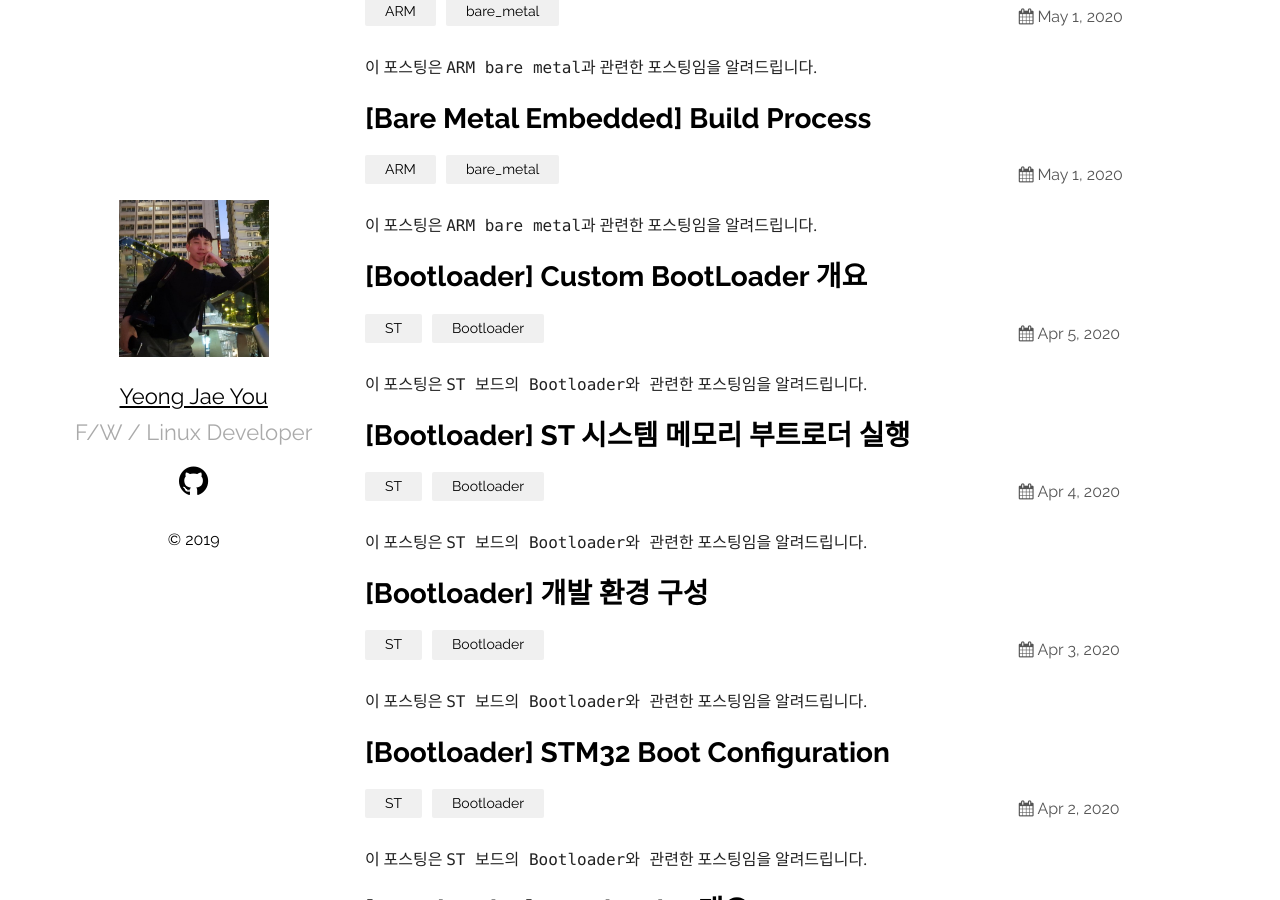
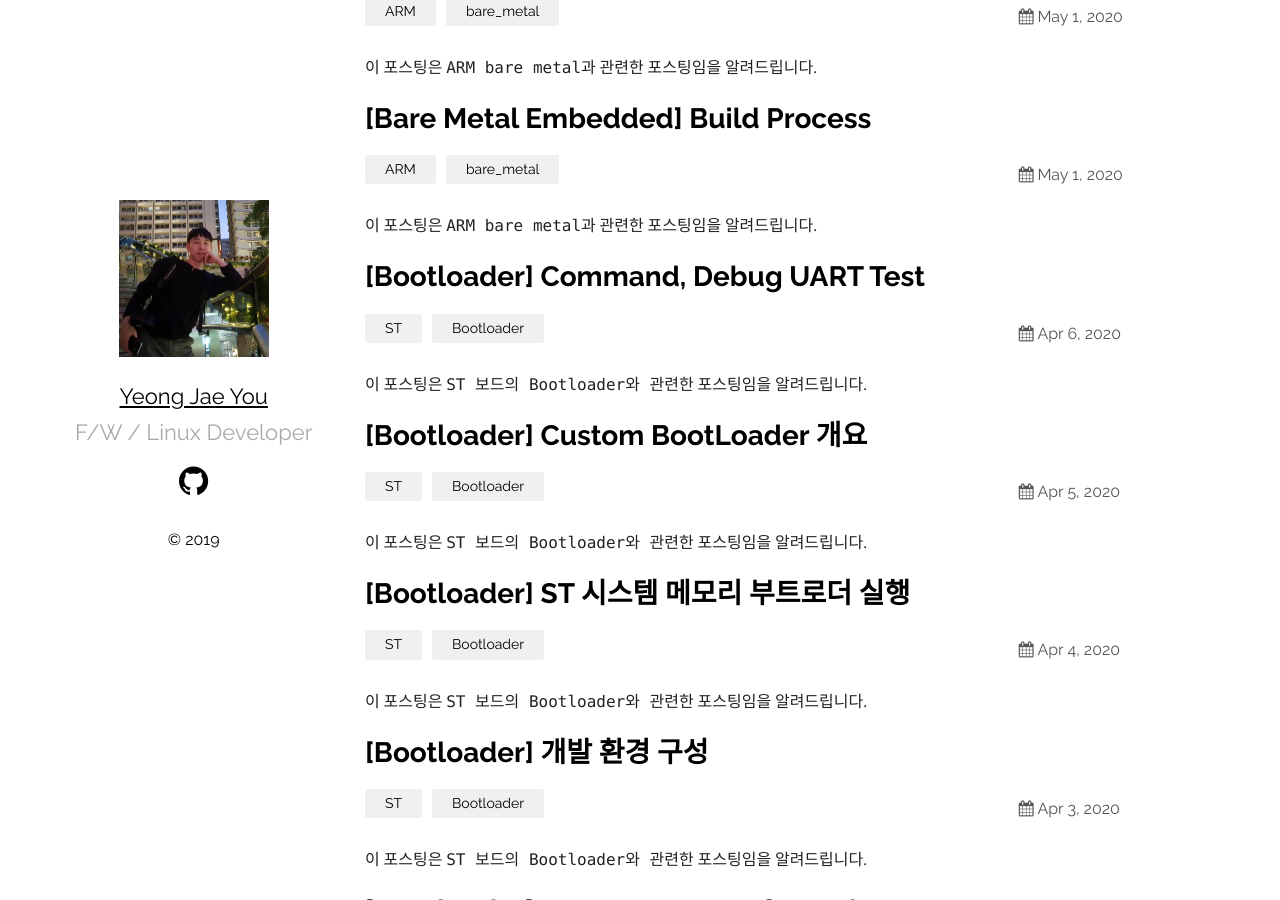
Before and after one commit to zhuhaijun753/ARM, a Jekyll site: the page built from index.md, in a window 1280 px wide and 900 px high, scrolled down 468 px. Built offline with Jekyll 4.4.1, drawn with Linux system fonts in a browser that asks for light colours.

Commit message:
edit post

```diff
--- /dev/null
+++ b/_posts/2020-04-05-STM32_BootLoader_06.md
@@ -0,0 +1,11 @@
+---
+layout: post
+title:  "[Bootloader] Command, Debug UART Test"
+date:   2020-04-06
+categories: ST Bootloader
+---
+
+이 포스팅은 `ST 보드의 Bootloader와 관련한` 포스팅임을 알려드립니다.
+
+---
+### Command UART
```
Also changed, not shown: _posts/2020-04-05-STM32_BootLoader_05.md (+6 -0 lines).
